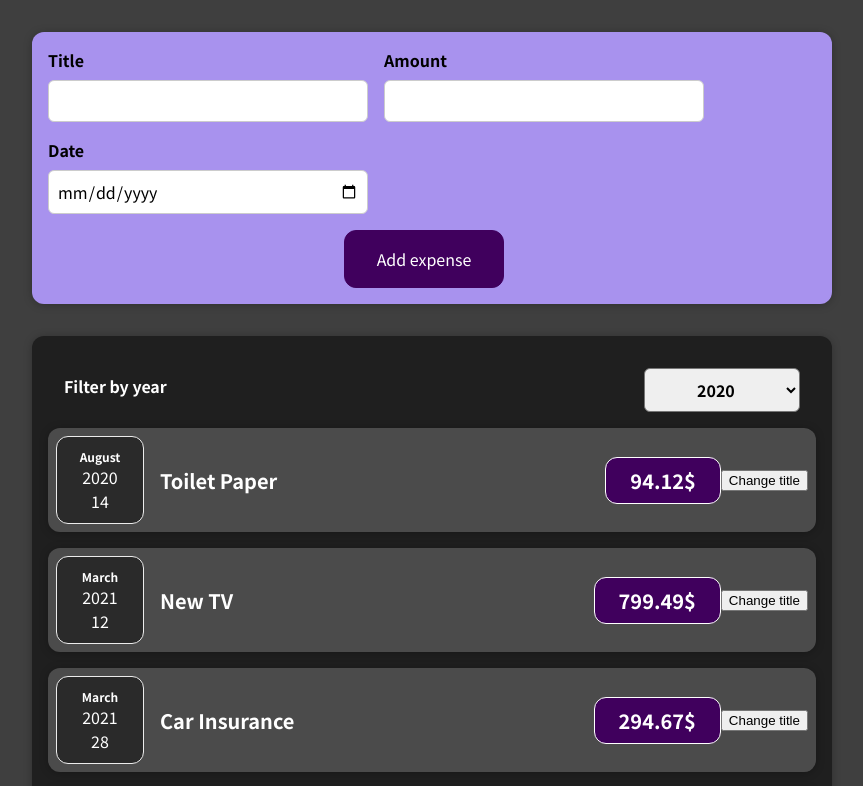
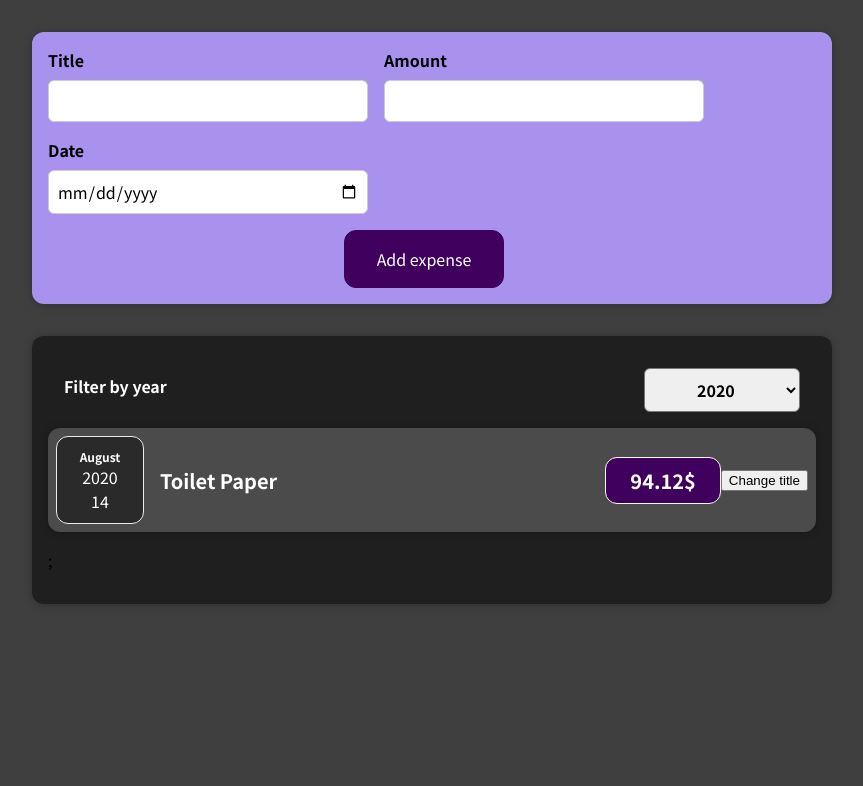
Before and after one commit to PatriciaLamb/expense-tracker-react-course-, a React (Create React App) app: page / in a window 1280 px wide. Shown: the top 786 px of the page, without its empty margins (208-1071 px from the left). Built offline with nearby package versions, Linux system fonts and the light colour scheme.

Commit message:
added conditional output

```diff
--- a/src/App.js
+++ b/src/App.js
@@ -1,8 +1,8 @@
+import React, { useState } from "react";
 import Expenses from "./components/Expenses/Expenses";
 import NewExpense from "./components/NewExpense/NewExpense";
 
-const App = () => {
-  const expenses = [
+const DUMMY_EXPENSES = [
   {
     id: "e1",
     title: "Toilet Paper",
@@ -23,9 +23,13 @@
     date: new Date(2021, 5, 12),
   },
 ];
+const App = () => {
+  const [expenses, setExpenses] = useState(DUMMY_EXPENSES);
+
   const addExpenseHandler = (expense) => {
-    console.log("in App.js");
-    console.log(expense);
+    setExpenses((prevExpenses) => {
+      return [expense, ...prevExpenses];
+    });
   };
   return (
     <div>
--- a/src/components/Expenses/ExpenseItem.js
+++ b/src/components/Expenses/ExpenseItem.js
@@ -11,14 +11,16 @@
     console.log(title);
   };
   return (
+    <li>
       <Card className="expense-item">
         <ExpenseDate date={props.date} />
         <div className="expense-item__description">
-        <h2>{title}</h2>
+          <h2>{props.title}</h2>
           <div className="expense-item__price">{props.amount}$</div>
         </div>
         <button onClick={clickHandler}>Change title</button>
       </Card>
+    </li>
   );
 };
 
--- a/src/components/Expenses/Expenses.js
+++ b/src/components/Expenses/Expenses.js
@@ -1,14 +1,20 @@
 import React, { useState } from "react";
 import "./Expenses.css";
-import ExpenseItem from "./ExpenseItem";
 import Card from "../UI/Card";
 import ExpensesFilter from "./ExpensesFilter";
+import ExpensesList from "./ExpensesList";
 
 const Expenses = (props) => {
   const [filteredYear, setFilteredYear] = useState("2020");
+
   const filterChangeHandler = (selectedYear) => {
     setFilteredYear(selectedYear);
   };
+
+  const filteredExpenses = props.items.filter((expense) => {
+    return expense.date.getFullYear().toString() === filteredYear;
+  });
+
   return (
     <div>
       <Card className="expenses">
@@ -16,13 +22,7 @@
           selected={filteredYear}
           onChangeFilter={filterChangeHandler}
         />
-        {props.items.map((expense) => (
-          <ExpenseItem
-            title={expense.title}
-            amount={expense.amount}
-            date={expense.date}
-          />
-        ))}
+        <ExpensesList items={filteredExpenses} />
       </Card>
     </div>
   );
--- /dev/null
+++ b/src/components/Expenses/ExpensesList.css
@@ -0,0 +1,9 @@
+.expenses-list {
+  list-style: none;
+  padding: 0;
+}
+
+.expenses-list__fallback {
+  color: white;
+  text-align: center;
+}
--- /dev/null
+++ b/src/components/Expenses/ExpensesList.js
@@ -0,0 +1,23 @@
+import ExpenseItem from "./ExpenseItem";
+import "./ExpensesList.css";
+
+const ExpensesList = (props) => {
+  if (props.items.length === 0) {
+    return <h2 className="expenses-list__fallback">Found no expenses.</h2>;
+  }
+  return (
+    <ul className="expenses-list">
+      {props.items.map((expense) => (
+        <ExpenseItem
+          key={expense.id}
+          title={expense.title}
+          amount={expense.amount}
+          date={expense.date}
+        />
+      ))}
+      ;
+    </ul>
+  );
+};
+
+export default ExpensesList;
```
Lines whose indentation alone changed are shown as unchanged.
